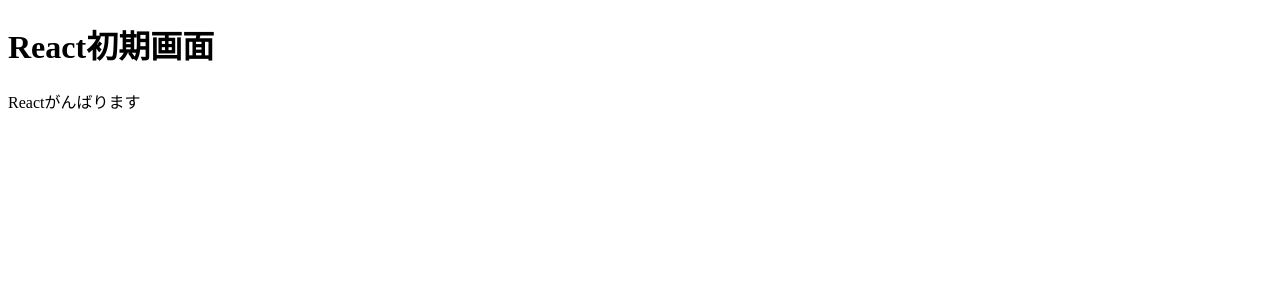
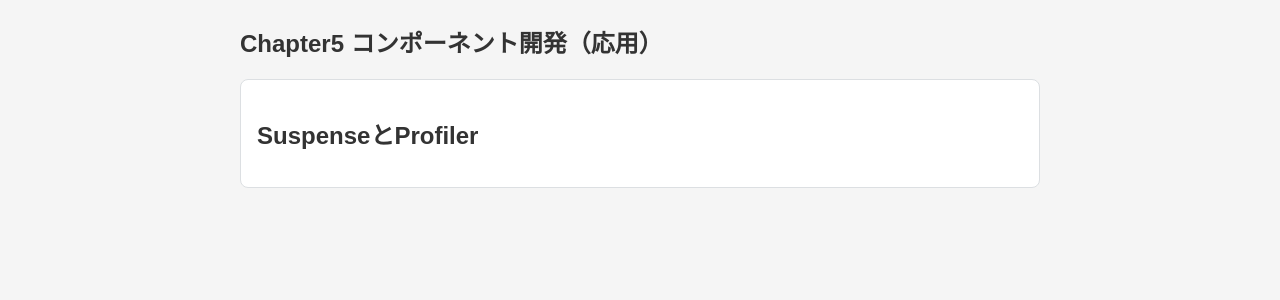
Before and after one commit to studio02-sannomiya/vite-study, a React (Vite) app: page / in a window 1280 px wide. Shown: the top 300 px of the page. Built offline with nearby package versions, Linux system fonts and the light colour scheme.

Commit message:
App.cssとindex.cssを記述

```diff
--- a/src/App.css
+++ b/src/App.css
@@ -0,0 +1,133 @@
+h1 {
+    margin: 0 0 20px;
+    font-size: 24px;
+}
+
+button {
+    padding: 8px 12px;
+    font-size: 14px;
+    border: 1px solid var(--border);
+    border-radius: 6px;
+    background-color: var(--surface);
+    color: var(--text);
+    cursor: pointer;
+}
+
+button:hover {
+    background-color: var(--bg);
+}
+
+button:focus-visible {
+    outline: 2px solid var(--accent);
+    outline-offset: 1px;
+}
+
+/* 商品の詳細カード */
+.sec {
+    margin-top: 16px;
+    padding: 16px;
+    background-color: var(--surface);
+    border: 1px solid var(--border);
+    border-radius: 8px;
+}
+
+.sec h3 {
+    margin: 0 0 12px;
+    font-size: 16px;
+    color: var(--accent);
+}
+
+/* dt（項目名）と dd（値）を横並びにする */
+.sec dl {
+    display: grid;
+    /* 2列に分ける
+     1列目（dt）：max-content ＝ 中身の文字が折り返さずに収まる幅（いちばん長い項目名に合わせる）
+     2列目（dd）：1fr ＝ 残りの幅をすべて使う */
+    grid-template-columns: max-content 1fr;
+    gap: 8px 16px;
+    margin: 0;
+}
+
+.sec dt {
+    color: var(--muted);
+}
+
+.sec dd {
+    margin: 0;
+}
+
+/* =========================================================
+   ユーザー一覧
+   ========================================================= */
+
+.loading {
+    margin-top: 16px;
+    color: var(--muted);
+}
+
+/* 取得に失敗したとき（ErrorBoundary の fallback） */
+.error {
+    margin-top: 16px;
+    padding: 12px 16px;
+    color: var(--error);
+    background-color: var(--error-bg);
+    border: 1px solid var(--error-border);
+    border-radius: 6px;
+}
+
+.user_list {
+    margin: 0;
+    padding: 0;
+    list-style: none;
+}
+
+/* 名前とメールアドレスを横並びにし、行の間に線を引く */
+.user_list li {
+    display: flex;
+    flex-wrap: wrap;
+    justify-content: space-between;
+    gap: 4px 16px;
+    padding: 8px 0;
+    border-bottom: 1px solid var(--border);
+}
+
+.user_list li:last-child {
+    border-bottom: none;
+}
+
+.user_email {
+    color: var(--muted);
+    font-size: 14px;
+}
+
+/* =========================================================
+   スケルトン表示（Suspense の fallback）
+   ========================================================= */
+
+/* 灰色のバー。光が左から右へ流れる */
+.skeleton {
+    height: 1em;
+    border-radius: 4px;
+    /* 灰色 → 少しだけ明るい灰色 → 灰色 のグラデーション */
+    background: linear-gradient(90deg, var(--border), #e8eaec, var(--border));
+    /* グラデーションを要素の2倍の幅にして、背景の位置を動かす */
+    background-size: 200%;
+    animation: shine 1.2s linear infinite;
+}
+
+/* 見出しの代わり */
+.skeleton_title {
+    width: 8em;
+    margin-bottom: 12px;
+}
+
+/* 項目名（dt）の代わり：中身が空だと列の幅が 0 になるので、幅を指定する */
+dt.skeleton {
+    width: 3em;
+}
+
+@keyframes shine {
+    to {
+        background-position: -200% 0;
+    }
+}
--- a/src/App.jsx
+++ b/src/App.jsx
@@ -8,8 +8,10 @@ function App() {
 
   return (
     <>
-      <h1>React初期画面</h1>
-      <p>Reactがんばります</p>
+      <h1>Chapter5 コンポーネント開発（応用）</h1>
+      <section className="sec">
+        <h2>SuspenseとProfiler</h2>
+      </section>
     </>
   )
 }
--- a/src/index.css
+++ b/src/index.css
@@ -0,0 +1,38 @@
+/* 色の設定（js_product_list と同じ配色） */
+:root {
+    --bg: #f5f5f5;
+    /* ページの背景（ライトグレー） */
+    --surface: #ffffff;
+    /* カードの背景 */
+    --text: #333333;
+    /* 基本の文字色 */
+    --muted: #5f6b73;
+    /* 補足テキストの色 */
+    --border: #dcdfe2;
+    /* 枠線の色 */
+    --accent: #516e88;
+    /* アクセント色：くすんだブルー */
+    --error: #a33a3a;
+    /* エラーの文字色：くすんだ赤 */
+    --error-bg: #fbeeee;
+    /* エラーの背景 */
+    --error-border: #e8c4c4;
+    /* エラーの枠線 */
+}
+
+* {
+    box-sizing: border-box;
+}
+
+body {
+    margin: 0;
+    padding: 24px 16px;
+    font-family: sans-serif;
+    background-color: var(--bg);
+    color: var(--text);
+}
+
+#root {
+    max-width: 800px;
+    margin: 0 auto;
+}
```
